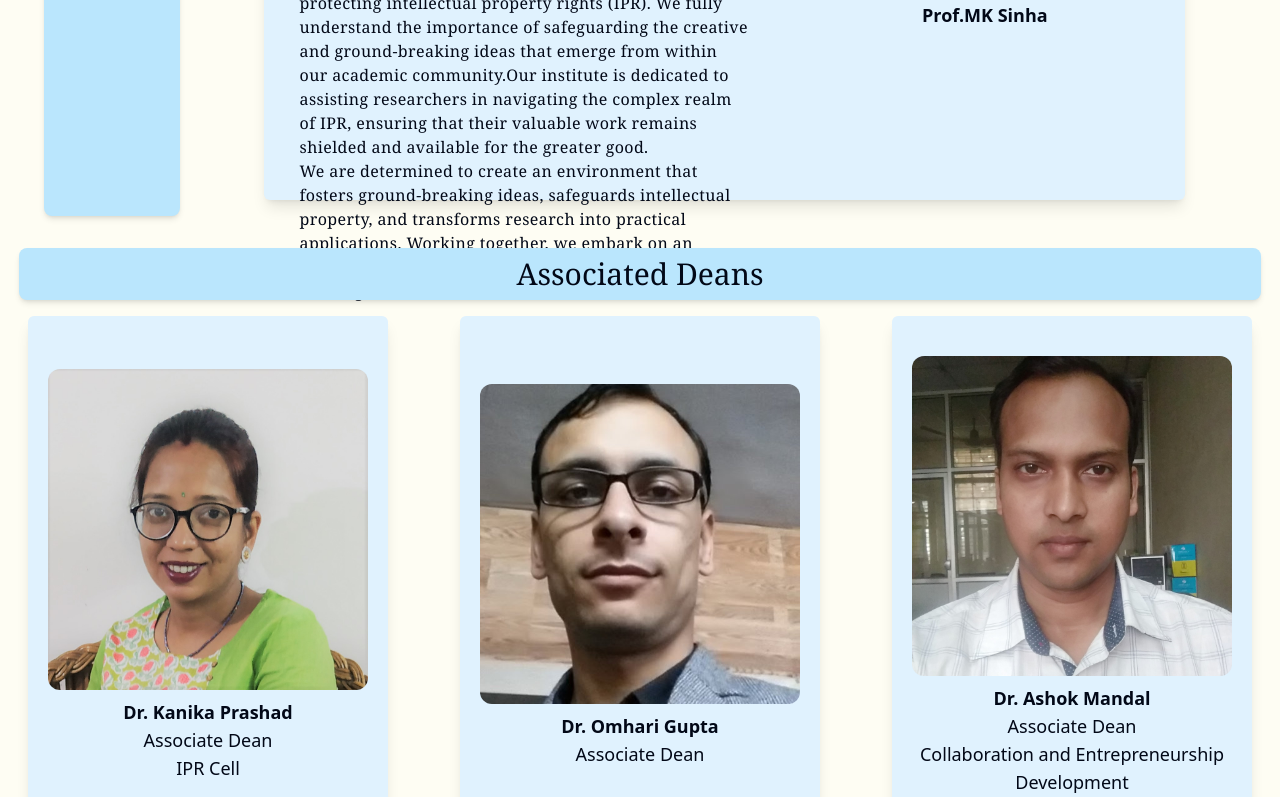
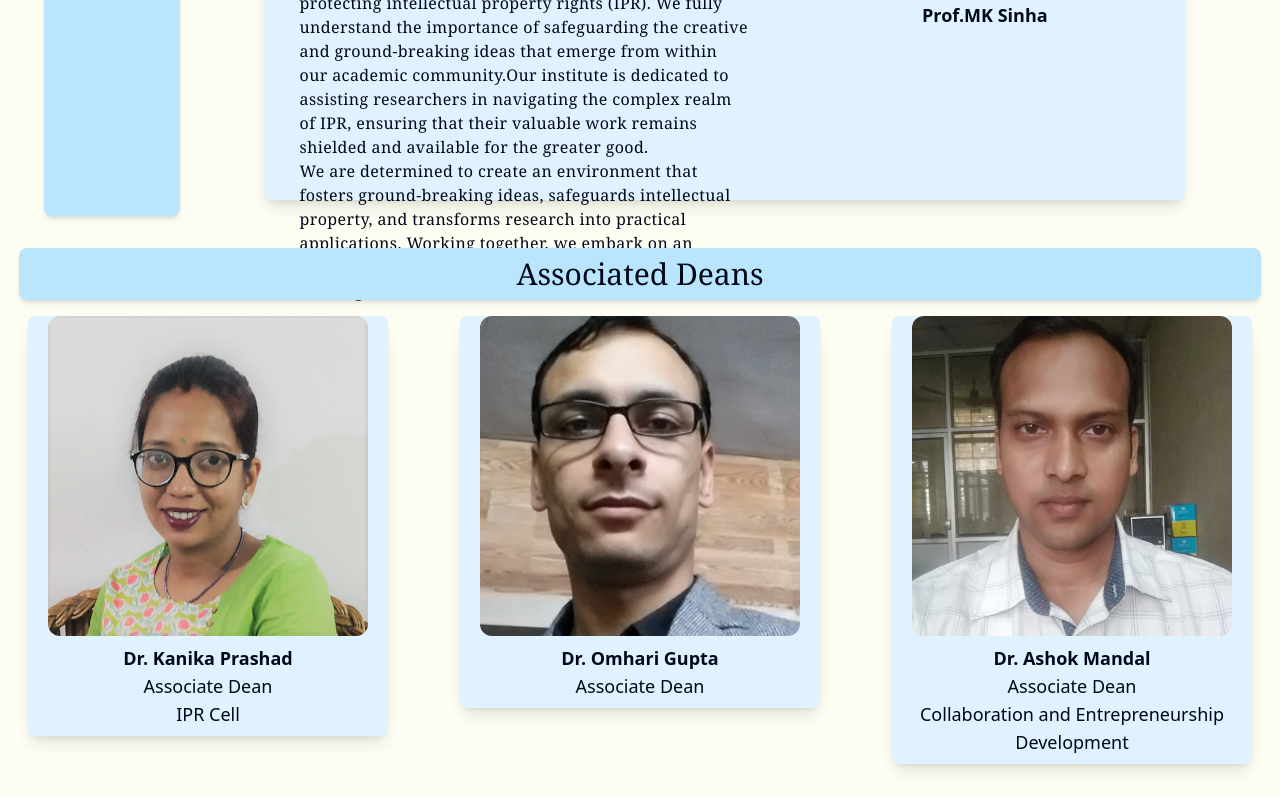
Before and after one commit to Vishal1092003/ResearchAndConsultancy_NIT_JAMSHEDPUR, a React (Vite) app: page /home in a window 1280 px wide. Shown: the part 2000-2797 px from the top of the page. Built offline with nearby package versions, Linux system fonts and the light colour scheme.

Commit message:
css fixes

```diff
--- a/src/components/Message/Message.jsx
+++ b/src/components/Message/Message.jsx
@@ -5,31 +5,36 @@ const Message = ({ name, message1, message2 = '', img, designation1, designation
       <motion.div
         initial={{ y: 50, opacity: 0 }}
         whileInView={{ y: 0, opacity: 1 }}
-            transition={{ duration: .7 }}>
-            <div className='w-full flex p-4 min-h-[70vh] justify-center '>
-                <div className='flex items-center justify-center flex-col md:flex-row shadow-lg bg-sky-100 rounded-md w-[90%]'>
-                    <div className='h-full flex justify-center items-center flex-col min-w-[22rem] md:min-w-[25rem] min-h-[20rem] py-5 px-4 rounded-md'>
-                        <img className=' rounded-xl max-w-[15rem] md:max-w-[20rem]' src={img} width={1000} height={1000} alt="" />
-                        <div className='w-full flex-col text-center flex p-2 justify-center font-semibold text-lg'>
-                            <div>
-                                {name}
-                            </div>
-                            {
-                                message1 !== null ? (<></>) : <>
-                                    <div className=' font-normal'>
-                                        {designation1}
-                                    </div>
-                                    <div className=' font-normal'>
-                                        {designation2}
-                                    </div></>
-                            }
+        transition={{ duration: 0.7 }}
+      >
+        <div className="w-full flex p-4 min-h-[50vh] justify-center ">
+          <div className="flex items-center justify-center flex-col md:flex-row shadow-lg bg-sky-100 rounded-md w-[90%]">
+            <div className="h-full flex justify-center items-center flex-col min-w-[22rem] md:min-w-[25rem] min-h-[20srem] rounded-md">
+              <img
+                className=" rounded-xl max-w-[15rem] md:max-w-[20rem]"
+                src={img}
+                width={1000}
+                height={1000}
+                alt=""
+              />
+              <div className="w-full flex-col text-center flex p-2 justify-center font-semibold text-lg">
+                <div>{name}</div>
+                {message1 !== null ? (
+                  <></>
+                ) : (
+                  <>
+                    <div className=" font-normal">{designation1}</div>
+                    <div className=" font-normal">{designation2}</div>
+                  </>
+                )}
               </div>
             </div>
-                    {
-                        message1 === null ? (<>
-                        </>) : <div className='m-5'>
-                                <div className='py-5 text-lg font-serif font-medium px-4 h-[300px] md:h-[500px] flex justify-center  items-center overflow-scroll'>
-                                    <div className=' tracking-wide'>
+            {message1 === null ? (
+              <></>
+            ) : (
+              <div className="">
+                <div className=" text-lg font-serif font-medium px-4 h-[300px] md:h-[500px] flex justify-center  items-center overflow-scroll">
+                  <div className=" tracking-wide">
                     {message1}
                     <br />
                     <br />
@@ -37,11 +42,11 @@ const Message = ({ name, message1, message2 = '', img, designation1, designation
                   </div>
                 </div>
               </div>
-                    }
+            )}
           </div>
         </div>
       </motion.div>
-    )
+    );
 }
 
 export default Message
--- a/src/pages/Home.jsx
+++ b/src/pages/Home.jsx
@@ -13,22 +13,32 @@ const Home = () => {
       <div className="h-[100vh] w-[100vw]  ">
         <Navbar />
         <div className=" z-10 flex bg-yellow-50/50  justify-center items-center flex-col ">
-          <div className="pt-10 flex gap-5 flex-wrap justify-center ">
+          <div className="py-5 flex gap-5 flex-wrap justify-center ">
             <HashLink to={"./#directormessage"}>
-              <div className="w-96 h-14  flex justify-center items-center  rounded-lg  align-centre gap-5 bg-slate-200 text-2xl border-y-2 hover:shadow-lg transition  duration-200 py-1 px-1   hover: bg-blue-50/50 cursor-pointer">
-                <div> Director's Message</div>
+              <div className="md:w-96 w-24 h-14  flex justify-center items-center  rounded-lg  align-centre gap-5 bg-slate-200 md:text-2xl text-md font-semibold md:font-medium border-y-2 hover:shadow-lg transition  duration-200 py-1 px-1   hover: bg-blue-50/50 cursor-pointer">
+                <div>
+                  {" "}
+                  Director&apos;s{" "}
+                  <span className=" hidden md:inline">Message</span>
+                </div>
               </div>
             </HashLink>
             <div className=" flex justify-center items-center">
               <HashLink to={"./#Deanmessage"}>
-                <div className="w-96 h-14   rounded-lg flex items-center justify-center align-centre bg-slate-200 gap-5  text-2xl border-y-2 hover:shadow-lg transition  duration-200 py-1 px-1   hover: bg-blue-50/50  cursor-pointer">
-                  <div> Dean Message </div>
+                <div className="md:w-96 w-24 h-14   rounded-lg flex items-center justify-center align-centre bg-slate-200 gap-5  md:text-2xl text-md font-semibold md:font-medium border-y-2 hover:shadow-lg transition  duration-200 py-1 px-1   hover: bg-blue-50/50  cursor-pointer">
+                  <div>
+                    {" "}
+                    Dean <span className=" hidden md:inline">Message</span>{" "}
+                  </div>
                 </div>
               </HashLink>
             </div>
             <HashLink to={"./#Associatedeans"}>
-              <div className="w-96 h-14  flex justify-center items-center  rounded-lg  align-centre gap-5 bg-slate-200 text-2xl border-y-2 hover:shadow-lg transition  duration-200 py-1 px-1   hover: bg-blue-50/50 cursor-pointer">
-                <div> Associate Deans</div>
+              <div className="md:w-96 w-28 h-14   rounded-lg flex items-center justify-center align-centre bg-slate-200 gap-5  md:text-2xl text-md font-semibold md:font-medium border-y-2 hover:shadow-lg transition  duration-200 py-1 px-1   hover: bg-blue-50/50  cursor-pointer">
+                <div className=" flex justify-center items-center">
+                  <span className=" hidden md:inline">Associate</span>
+                  <span className=" inline md:hidden">Assoc.</span> Deans
+                </div>
               </div>
             </HashLink>
           </div>
```
Lines whose indentation alone changed are shown as unchanged.
